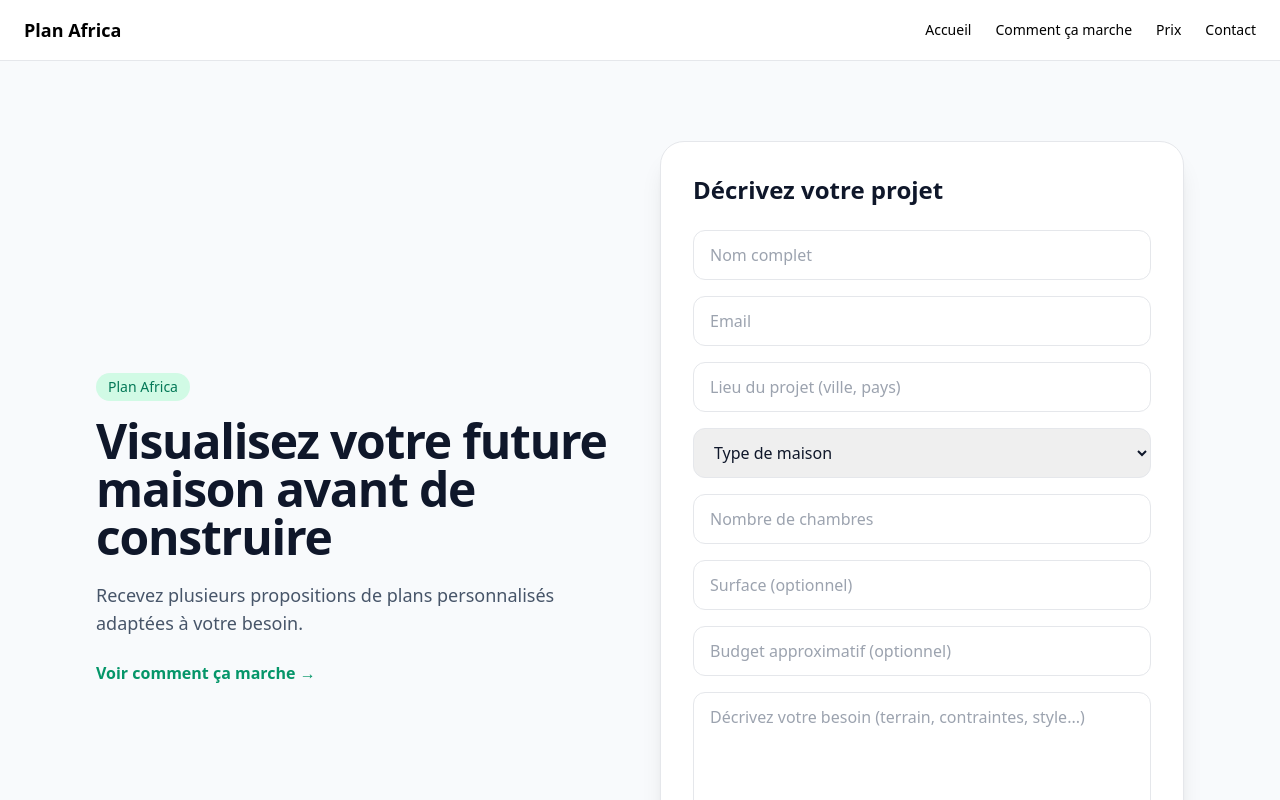
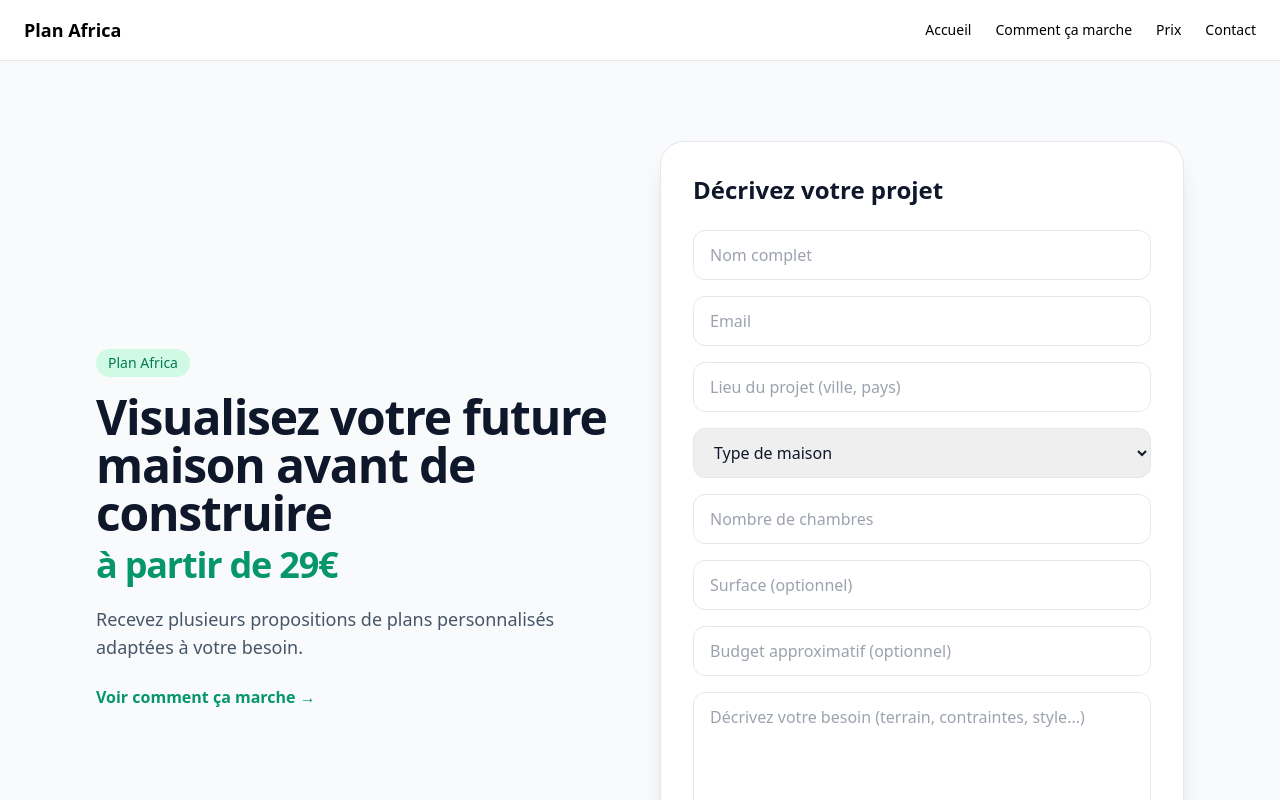
Before and after one commit to Sorel91/plan-africa-app, a Next.js app: page / in a window 1280 px wide. Shown: the top 800 px of the page. Built offline with nearby package versions, Linux system fonts and the light colour scheme.

Commit message:
Update page.js

```diff
--- a/app/page.js
+++ b/app/page.js
@@ -105,10 +105,13 @@ export default function Home() {
             <span className="inline-flex rounded-full bg-emerald-100 px-3 py-1 text-sm font-medium text-emerald-700">
               Plan Africa
             </span>
-
             <h1 className="mt-4 text-4xl font-bold tracking-tight sm:text-5xl">
-              Visualisez votre future maison avant de construire
-            </h1>
+  Visualisez votre future maison avant de construire
+  <br />
+  <span className="mt-2 block text-emerald-600 text-3xl sm:text-4xl">
+    à partir de 29€
+  </span>
+</h1>
 
             <p className="mt-5 text-lg text-slate-600">
               Recevez plusieurs propositions de plans personnalisés adaptées à votre besoin.
```
